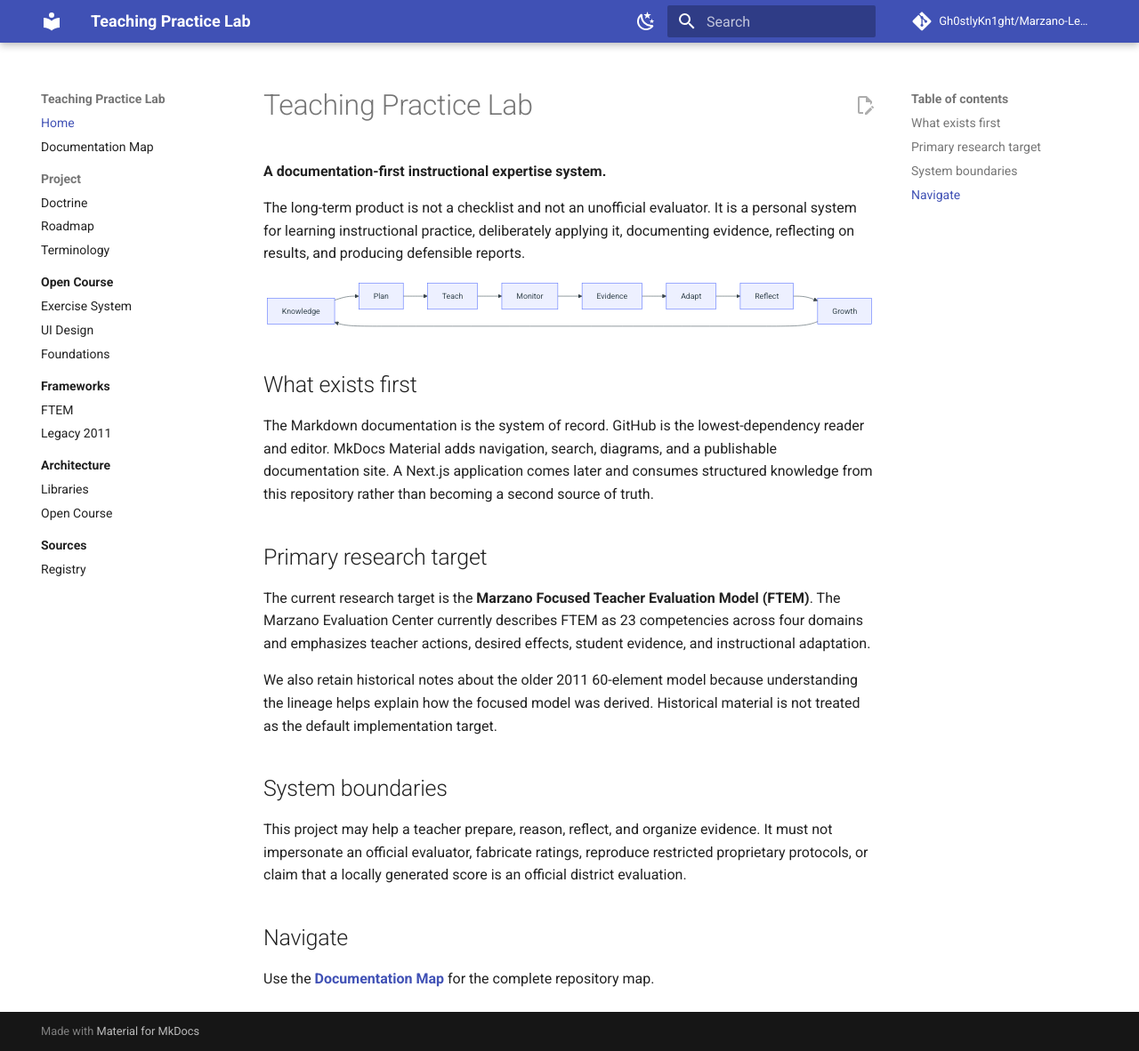
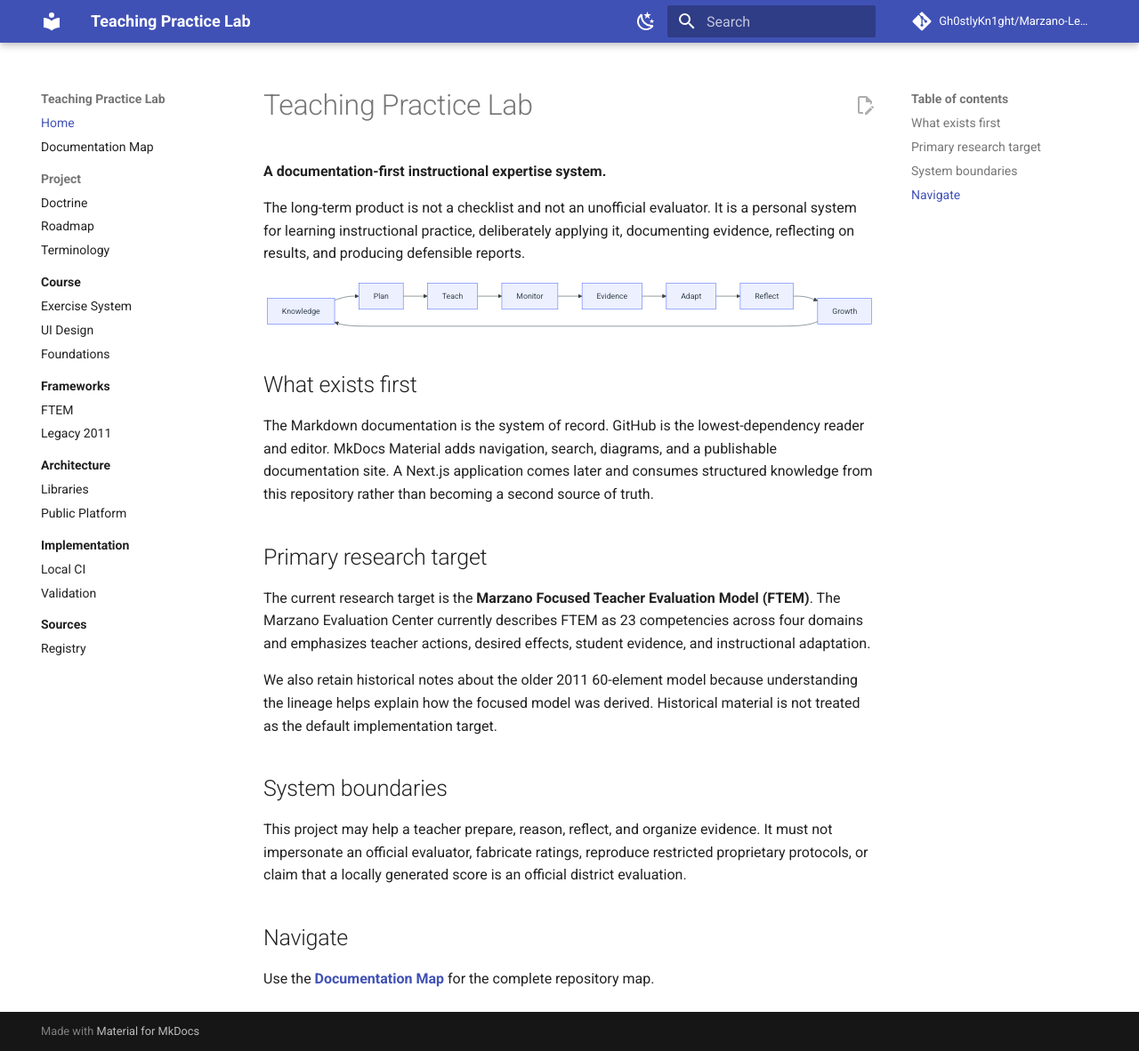
Before and after one commit to Gh0stlyKn1ght/Marzano-Learning-Map, an MkDocs documentation site: the page built from docs/index.md, in a window 1280 px wide and 1182 px high. Shown: the whole window at 89% size. Built offline with MkDocs 1.6.1 and Material for MkDocs 9.7.7, drawn with Linux system fonts in a browser that asks for light colours; comment, search, counter and statistics services are not loaded.

Commit message:
docs: update MkDocs navigation and project description

```diff
--- a/mkdocs.yml
+++ b/mkdocs.yml
@@ -1,5 +1,5 @@
 site_name: Teaching Practice Lab
-site_description: Open-source course for learning, practicing, and defending instructional frameworks.
+site_description: Public instructional learning platform for understanding, practicing, and defending instructional frameworks.
 repo_url: https://github.com/Gh0stlyKn1ght/Marzano-Learning-Map
 repo_name: Gh0stlyKn1ght/Marzano-Learning-Map
 edit_uri: edit/main/docs/
@@ -61,7 +61,7 @@
       - Doctrine: project/doctrine.md
       - Roadmap: project/roadmap.md
       - Terminology: project/terminology.md
-  - Open Course:
+  - Course:
       - Vision: product/index.md
       - Exercise System: product/course-exercises.md
       - UI Design: product/ui-design.md
@@ -73,7 +73,11 @@
   - Architecture:
       - Overview: architecture/index.md
       - Libraries: architecture/libraries.md
-      - Open Course: architecture/open-course.md
+      - Public Platform: architecture/public-platform.md
+  - Implementation:
+      - Overview: implementation/README.md
+      - Local CI: implementation/local-ci.md
+      - Validation: implementation/testing.md
   - Sources:
       - Source Policy: sources/index.md
       - Registry: sources/registry.md
```
